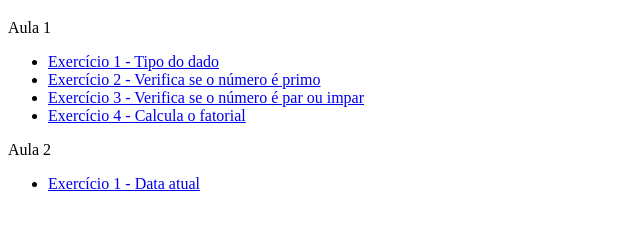
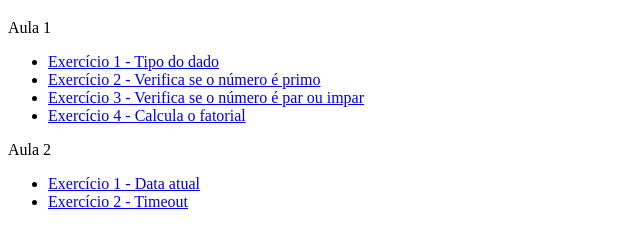
Before and after one commit to Niussu/Engenharia-de-software-2023-1, a plain HTML site: page index.html in a window 1280 px wide. Shown: the part 61-306 px from the top of the page, without its empty margins (0-640 px from the left). Drawn offline with Linux system fonts and the light colour scheme.

Commit message:
Update index.html

```diff
--- a/index.html
+++ b/index.html
@@ -18,6 +18,7 @@
     <label for="aula2">Aula 2</label>
     <ul id="aula2">
         <li><a href="exer1-aula2.html">Exercício 1 - Data atual</a></li>
+        <li><a href="exer2-aula2.html">Exercício 2 - Timeout</a></li>
     </ul>
 </body>
 </html>
```
